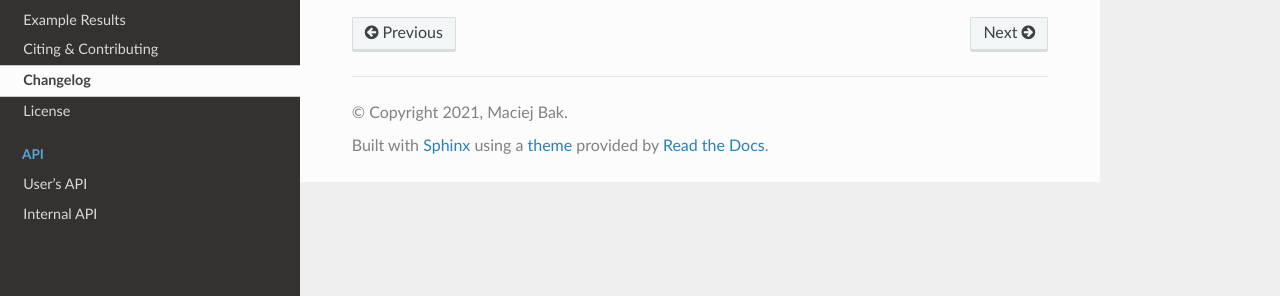
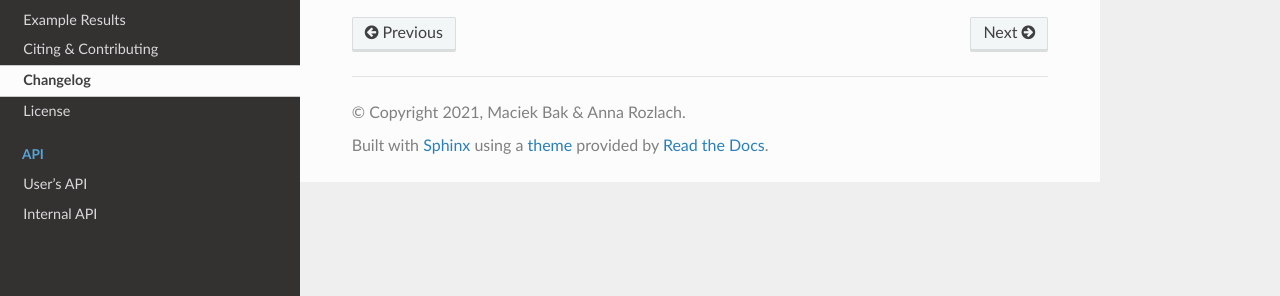
Before and after one commit to AngryMaciek/angry-moran-simulator, a Sphinx documentation site: the page built from docs/custom/changelog.rst, in a window 1280 px wide. Shown: the part 191-487 px from the top of the page. Built offline with Sphinx 7.4.7 and the Read the Docs theme 2.0.0, drawn with Linux system fonts in a browser that asks for light colours.

Commit message:
update copyright

```diff
--- a/docs/conf.py
+++ b/docs/conf.py
@@ -19,7 +19,7 @@
 # -- Project information -----------------------------------------------------
 
 project = 'Moran [Py]cess'
-copyright = '2021, Maciej Bak'
+copyright = '2021, Maciek Bak & Anna Rozlach'
 author = 'Maciej Bak'
 
 # The full version, including alpha/beta/rc tags
```
Also changed, not shown: 1 other file.
